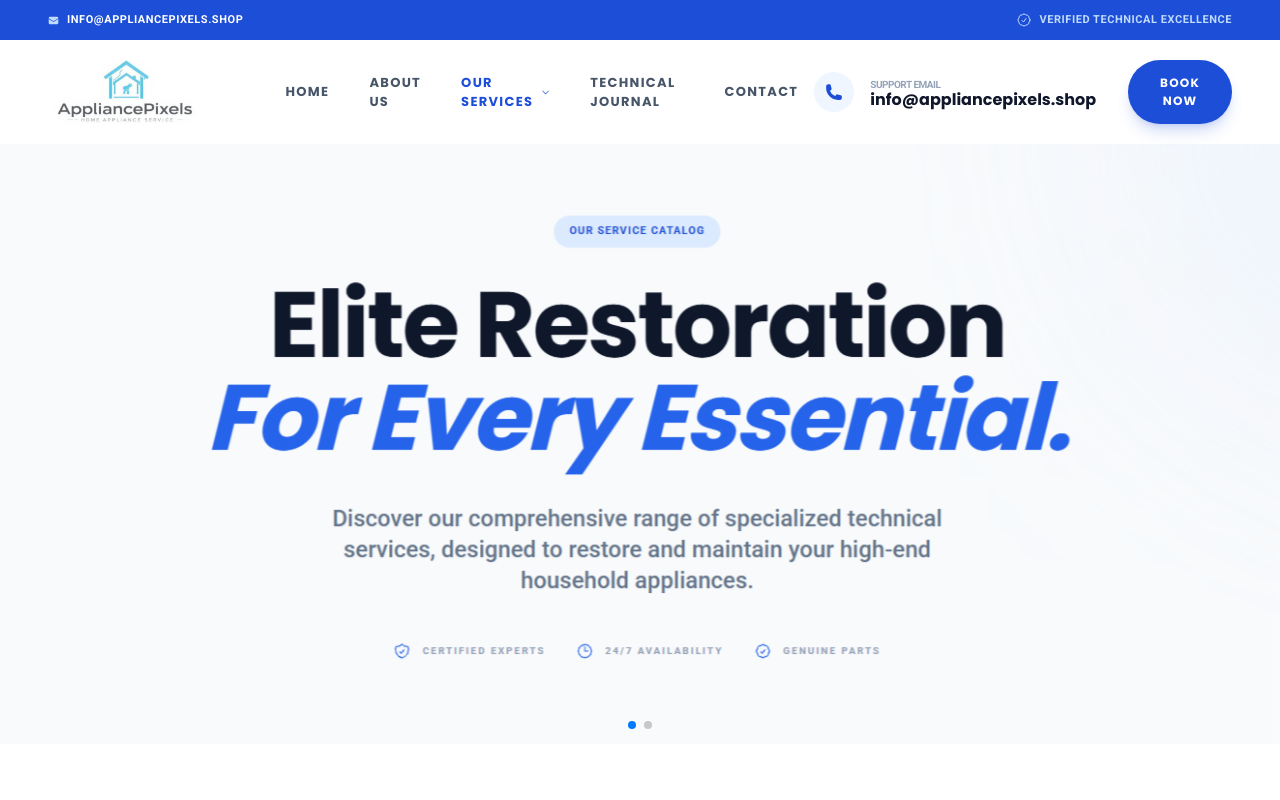
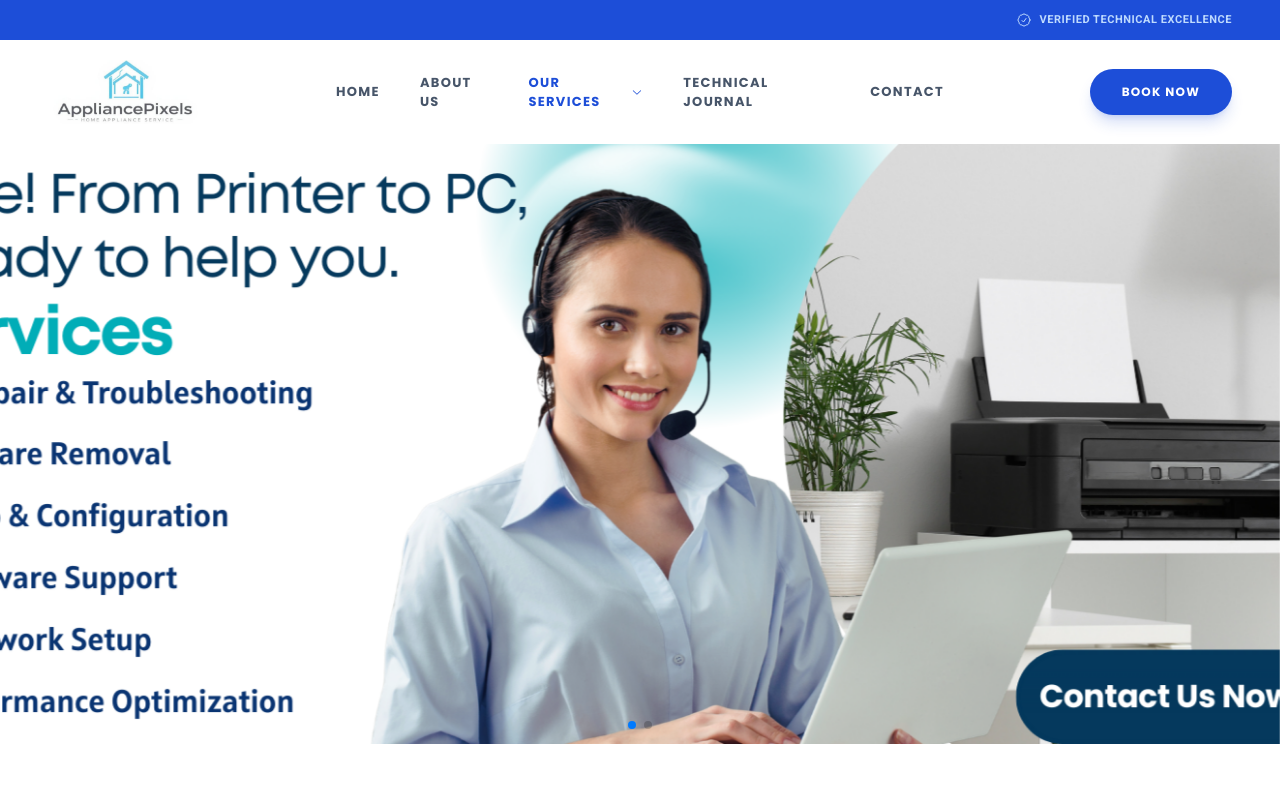
Before and after one commit to nikhilbhadauriyagspt/appliancepixels, a React (Vite) app: page /services in a window 1280 px wide. Shown: the top 800 px of the page. Built offline with nearby package versions, Linux system fonts and the light colour scheme.

Commit message:
fix: resolve header syntax error, update service categories in booking modal, and refine UI

```diff
--- a/src/components/Header.jsx
+++ b/src/components/Header.jsx
@@ -49,13 +49,7 @@ const Header = () => {
         {/* Top Tier: Blue Info Bar */}
         <div className={`bg-blue-700 text-white transition-all duration-300 overflow-hidden ${scrolled ? 'h-0 opacity-0' : 'h-10 opacity-100'
           }`}>
-          <div className="container mx-auto px-6 lg:px-12 h-full flex justify-between items-center text-[11px] font-bold tracking-wider uppercase">
-            <div className="flex items-center gap-8">
-              <div className="flex items-center gap-2">
-                <HiEnvelope className="text-blue-200" />
-                <span>info@appliancepixels.shop</span>
-              </div>
-            </div>
+          <div className="container mx-auto px-6 lg:px-12 h-full flex justify-end items-center text-[11px] font-bold tracking-wider uppercase">
             <div className="flex items-center gap-2 text-blue-200">
               <HiOutlineCheckBadge size={16} />
               <span className="font-black">Verified Technical Excellence</span>
@@ -68,10 +62,10 @@ const Header = () => {
           ? 'bg-white/95 backdrop-blur-md py-3 shadow-md'
           : 'bg-white py-5'
           }`}>
-          <div className="container mx-auto px-6 lg:px-12 flex justify-between items-center">
+          <div className="container mx-auto px-6 lg:px-12 flex justify-between items-center relative">
 
             {/* Logo Area */}
-            <div className="flex items-center gap-16">
+            <div className="flex items-center">
               <Link to="/" className="flex-shrink-0">
                 <img
                   src="/logo/logo.png"
@@ -79,9 +73,10 @@ const Header = () => {
                   className={`transition-all duration-300 ${scrolled ? 'h-10' : 'h-16'}`}
                 />
               </Link>
+            </div>
 
-              {/* Desktop Nav */}
-              <nav className="hidden xl:flex items-center gap-2">
+            {/* Desktop Nav - Centered */}
+            <nav className="hidden xl:flex absolute left-1/2 -translate-x-1/2 items-center gap-2">
               {navLinks.map((link) => (
                 <div
                   key={link.name}
@@ -102,7 +97,7 @@ const Header = () => {
 
                   {/* Mega Dropdown */}
                   {link.hasDropdown && (
-                      <div className={`absolute top-full left-0 pt-4 transition-all duration-300 ${isServicesOpen ? 'opacity-100 visible translate-y-0' : 'opacity-0 invisible translate-y-4'
+                    <div className={`absolute top-full left-1/2 -translate-x-1/2 pt-4 transition-all duration-300 ${isServicesOpen ? 'opacity-100 visible translate-y-0' : 'opacity-0 invisible translate-y-4'
                       }`}>
                       <div className="bg-white shadow-2xl rounded-2xl border border-slate-100 p-8 w-[600px] grid grid-cols-2 gap-x-8 gap-y-2">
                         <div className="col-span-2 mb-4 pb-4 border-b border-slate-50 flex justify-between items-center">
@@ -130,22 +125,9 @@ const Header = () => {
                 </div>
               ))}
             </nav>
-            </div>
 
             {/* CTA Section */}
             <div className="flex items-center gap-8">
-              <div className="hidden md:flex items-center gap-4 group">
-                <div className="w-10 h-10 rounded-full bg-blue-50 flex items-center justify-center text-blue-700 group-hover:bg-blue-700 group-hover:text-white transition-all">
-                  <HiPhone size={18} />
-                </div>
-                <div className="flex flex-col">
-                  <span className="text-[10px] text-slate-400 uppercase font-black tracking-tighter">Support Email</span>
-                  <a href="mailto:info@appliancepixels.shop" className="text-base font-heading font-black text-slate-900 leading-none">
-                    info@appliancepixels.shop
-                  </a>
-                </div>
-              </div>
-
               <button
                 onClick={() => openBookingModal()}
                 className="px-8 py-3.5 bg-blue-700 hover:bg-slate-900 text-white rounded-full text-[12px] font-heading font-black uppercase tracking-widest shadow-lg shadow-blue-700/20 transition-all active:scale-95"
--- a/src/components/modals/BookingModal.jsx
+++ b/src/components/modals/BookingModal.jsx
@@ -81,19 +81,19 @@ const BookingModal = () => {
               </div>
 
               <div className="space-y-2">
-                <label className="text-[10px] font-black uppercase tracking-widest text-slate-400 ml-1">Appliance Category</label>
+                <label className="text-[10px] font-black uppercase tracking-widest text-slate-400 ml-1">Service Category</label>
                 <select
                   className="w-full bg-slate-50 border border-slate-100 rounded-2xl px-5 py-3.5 focus:outline-none focus:border-blue-600 focus:bg-white transition-all text-slate-600 font-medium appearance-none cursor-pointer"
                   defaultValue={selectedService}
                 >
-                  <option value="">Choose an appliance</option>
-                  <option value="Washing Machine">Washing Machine</option>
-                  <option value="Refrigerator">Refrigerator</option>
-                  <option value="Dishwasher">Dishwasher</option>
-                  <option value="Television">Television</option>
-                  <option value="Air Conditioner">Air Conditioner</option>
-                  <option value="Microwave Oven">Microwave Oven</option>
-                  <option value="Other">Other Appliances</option>
+                  <option value="">Choose a service</option>
+                  <option value="Printer Issue">Printer Issue</option>
+                  <option value="Router Issue">Router Issue</option>
+                  <option value="PC & Laptop Issue">PC & Laptop Issue</option>
+                  <option value="Email Issue">Email Issue</option>
+                  <option value="Outlook Issues">Outlook Issues</option>
+                  <option value="Device Connectivity">Device Connectivity</option>
+                  <option value="Others">Others</option>
                 </select>
               </div>
 
--- a/src/pages/Services.jsx
+++ b/src/pages/Services.jsx
@@ -24,8 +24,8 @@ const Services = () => {
   }, []);
 
   const bannerImages = [
+    '/service-banner/sec-banner.png',
     '/service-banner/main-baner.png',
-    '/service-banner/sec-banner.png',
   ];
 
   return (
@@ -37,7 +37,7 @@ const Services = () => {
           effect="fade"
           spaceBetween={0}
           slidesPerView={1}
-          autoplay={{ delay: 15000, disableOnInteraction: false }}
+          autoplay={{ delay: 30000, disableOnInteraction: false }}
           pagination={{ clickable: true }}
           className="h-[300px] md:h-[500px] lg:h-[600px] w-full"
         >
```
Lines whose indentation alone changed are shown as unchanged.
